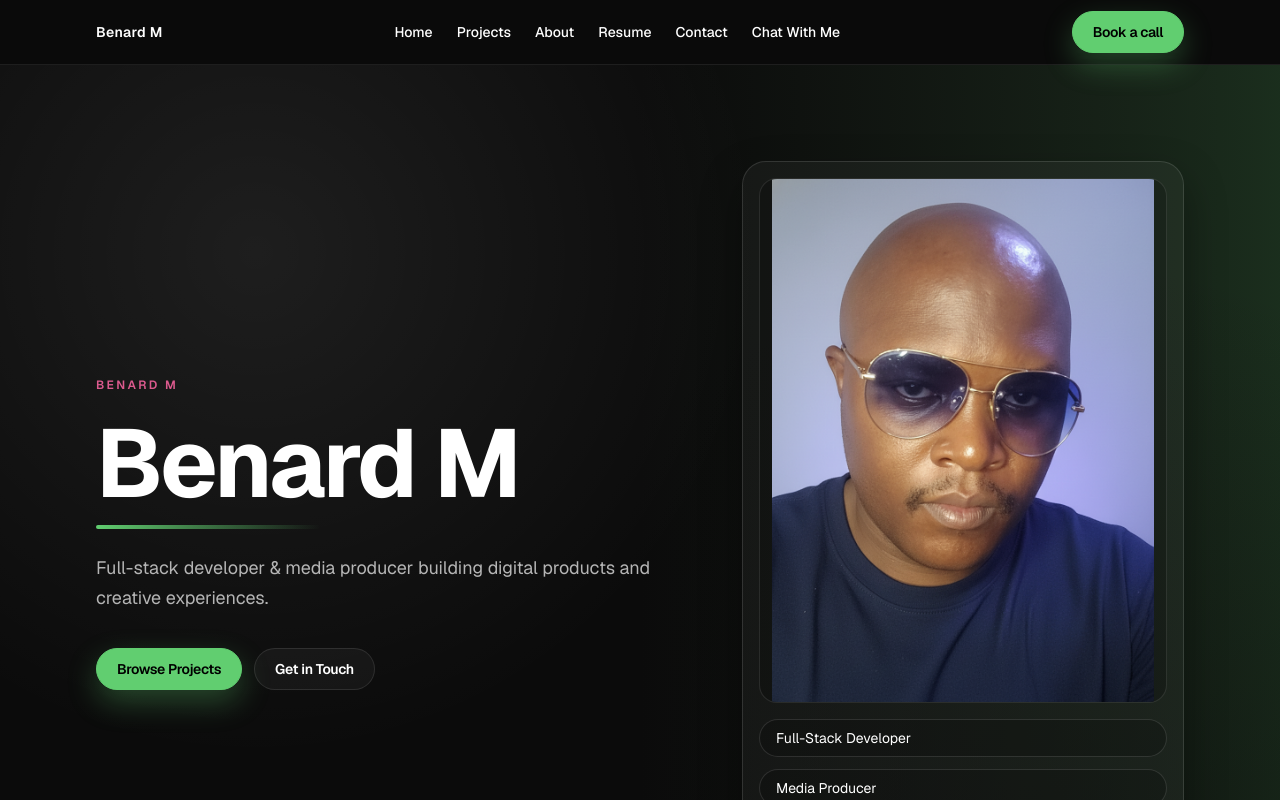
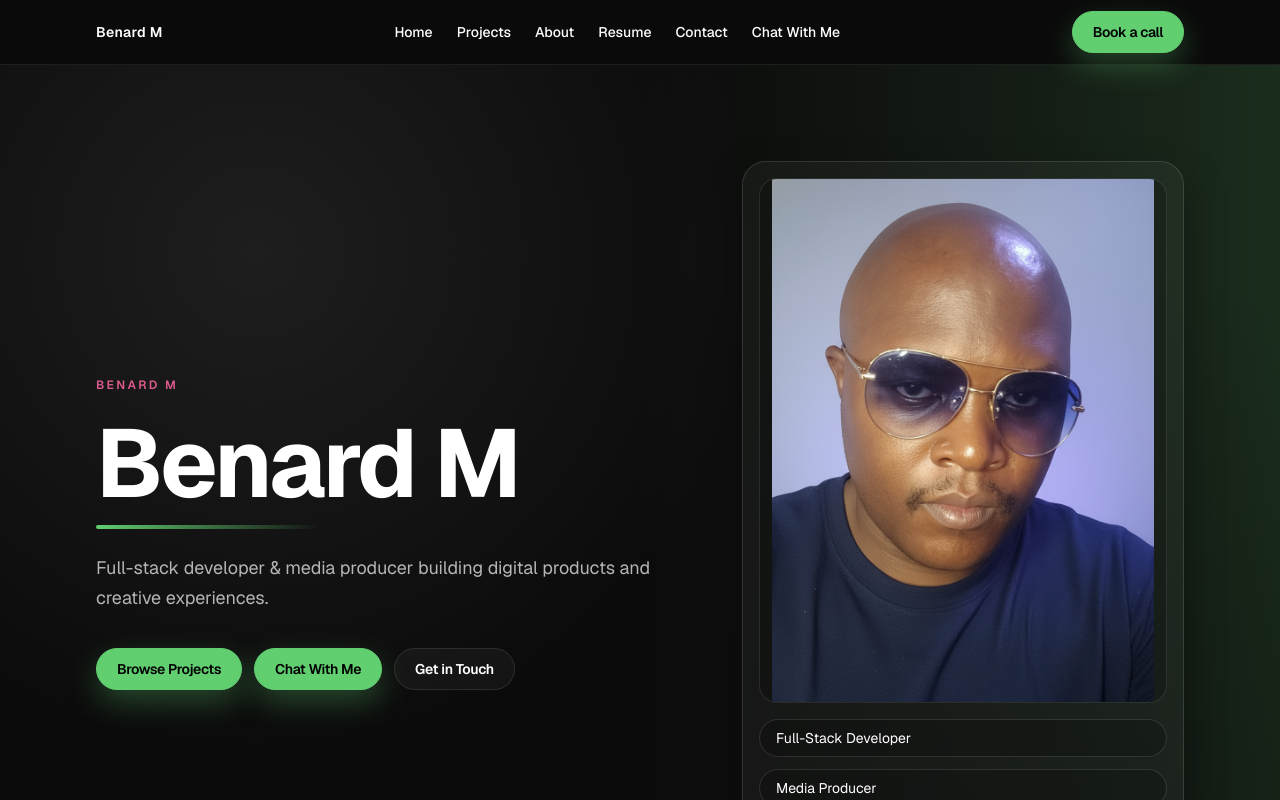
Before and after one commit to impulz-web/benardo-pro, a Next.js app: page / in a window 1280 px wide. Shown: the top 800 px of the page. Built offline with nearby package versions, Linux system fonts and the light colour scheme.

Commit message:
Add Chat With Me button to homepage hero

```diff
--- a/src/app/page.tsx
+++ b/src/app/page.tsx
@@ -47,6 +47,9 @@ export default function Home() {
               <div className="mt-9 flex flex-col gap-3 sm:flex-row sm:flex-wrap lg:justify-start">
                 <Button href="https://hws.hotcorebeatz.com/" className="w-full sm:w-auto">
                   Browse Projects
+                </Button>
+                <Button href="https://premium.chat/MrCrusher" className="w-full sm:w-auto">
+                  Chat With Me
                 </Button>
                 <Button href="/contact" variant="secondary" className="w-full sm:w-auto">
                   Get in Touch
```
